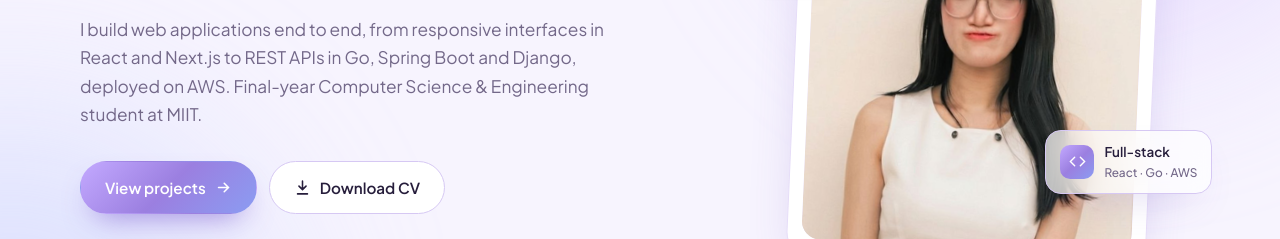
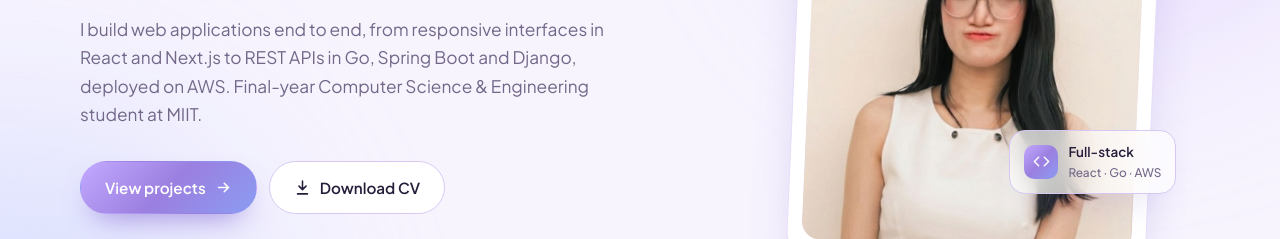
Before and after one commit to Yin-Myat-Noe-Oo/Yin-Myat-Noe-Oo.github.io, a plain HTML site: page index.html in a window 1280 px wide. Shown: the part 347-586 px from the top of the page. Drawn offline with Linux system fonts and the light colour scheme; animation ran at ten frames a second.

Commit message:
Keep hero badge inside the viewport
Co-Authored-By: Claude Opus 5.5 <noreply@anthropic.com>

```diff
--- a/index.html
+++ b/index.html
@@ -147,7 +147,7 @@ h2 { font-family: "Fredoka", sans-serif; font-size: clamp(2rem, 4vw, 2.8rem); fo
 .float .ic { width: 34px; height: 34px; border-radius: 10px; display: grid; place-items: center; background: var(--grad); color: #fff; }
 .float .ic svg { width: 17px; height: 17px; }
 .f1 { left: -22%; top: 18%; }
-.f2 { right: -16%; bottom: 14%; animation-delay: -3s; }
+.f2 { right: -6%; bottom: 14%; animation-delay: -3s; }
 @keyframes bob { 50% { transform: translateY(-10px); } }
 
 .stack { display: flex; flex-wrap: wrap; gap: 8px; margin-top: 56px; align-items: center; }
```
